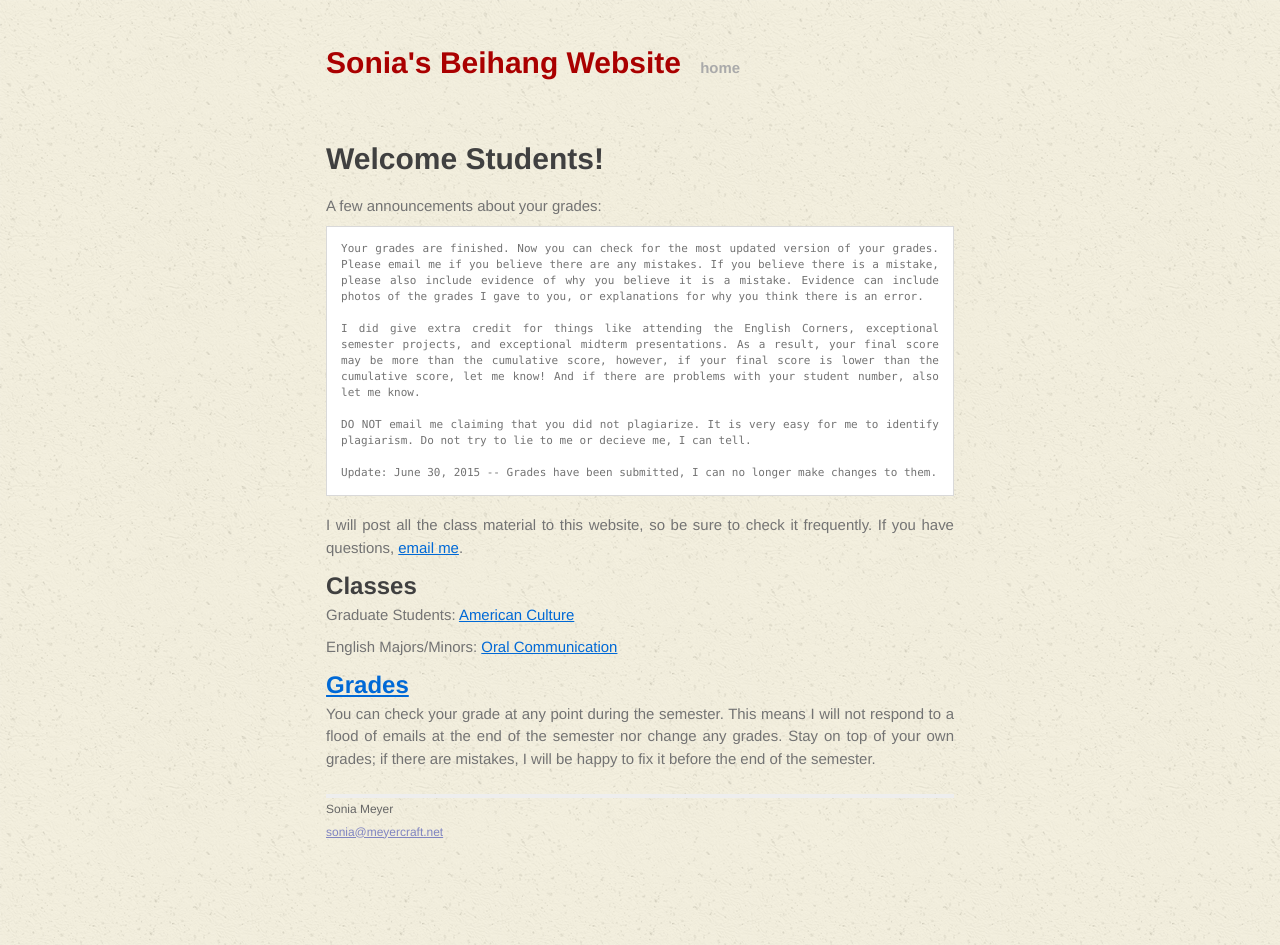
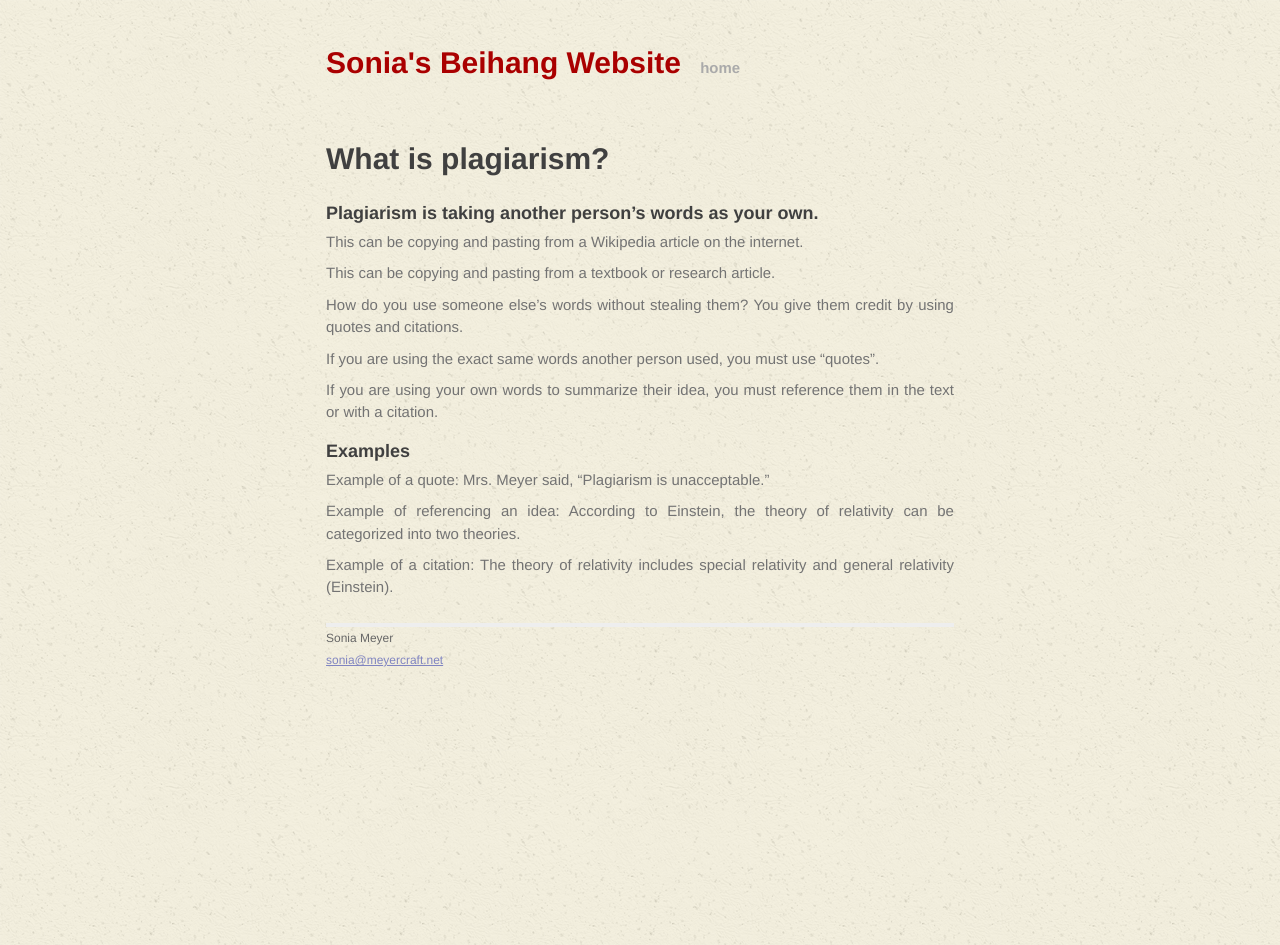
Before and after one commit to soniawmeyer/soniameyer-beihang-students-website, a Jekyll site: the page built from index.md, in a window 1280 px wide. Built offline with Jekyll 4.4.1, drawn with Linux system fonts in a browser that asks for light colours.

Commit message:
its done

```diff
--- a/index.md
+++ b/index.md
@@ -3,26 +3,26 @@ layout: default
 title: Mrs. Sonia Meyer's Beihang Website
 ---
 
-# Welcome Students!
-
-A few announcements about your grades:
-
-	Your grades are finished. Now you can check for the most updated version of your grades. Please email me if you believe there are any mistakes. If you believe there is a mistake, please also include evidence of why you believe it is a mistake. Evidence can include photos of the grades I gave to you, or explanations for why you think there is an error.
-
-	I did give extra credit for things like attending the English Corners, exceptional semester projects, and exceptional midterm presentations. As a result, your final score may be more than the cumulative score, however, if your final score is lower than the cumulative score, let me know! And if there are problems with your student number, also let me know.
-
-	DO NOT email me claiming that you did not plagiarize. It is very easy for me to identify plagiarism. Do not try to lie to me or decieve me, I can tell.
-
-	Update: June 30, 2015 -- Grades have been submitted, I can no longer make changes to them.
 
 
-I will post all the class material to this website, so be sure to check it frequently. If you have questions, [email me](mailto:sonia@meyercraft.net).
+#What is plagiarism?
 
-## Classes
+###Plagiarism is taking another person's words as your own.
 
-Graduate Students: [American Culture](/classes/americanculture.html)
+This can be copying and pasting from a Wikipedia article on the internet.
 
-English Majors/Minors: [Oral Communication](/classes/oralenglish.html)
+This can be copying and pasting from a textbook or research article.
 
-##[Grades](gradesform/form/form.html)
-You can check your grade at any point during the semester. This means I will not respond to a flood of emails at the end of the semester nor change any grades. Stay on top of your own grades; if there are mistakes, I will be happy to fix it before the end of the semester.
+How do you use someone else's words without stealing them? You give them credit by using quotes and citations.
+
+If you are using the exact same words another person used, you must use "quotes".
+
+If you are using your own words to summarize their idea, you must reference them in the text or with a citation.
+
+###Examples
+
+Example of a quote: Mrs. Meyer said, "Plagiarism is unacceptable."
+
+Example of referencing an idea: According to Einstein, the theory of relativity can be categorized into two theories.
+
+Example of a citation: The theory of relativity includes special relativity and general relativity (Einstein).
```
